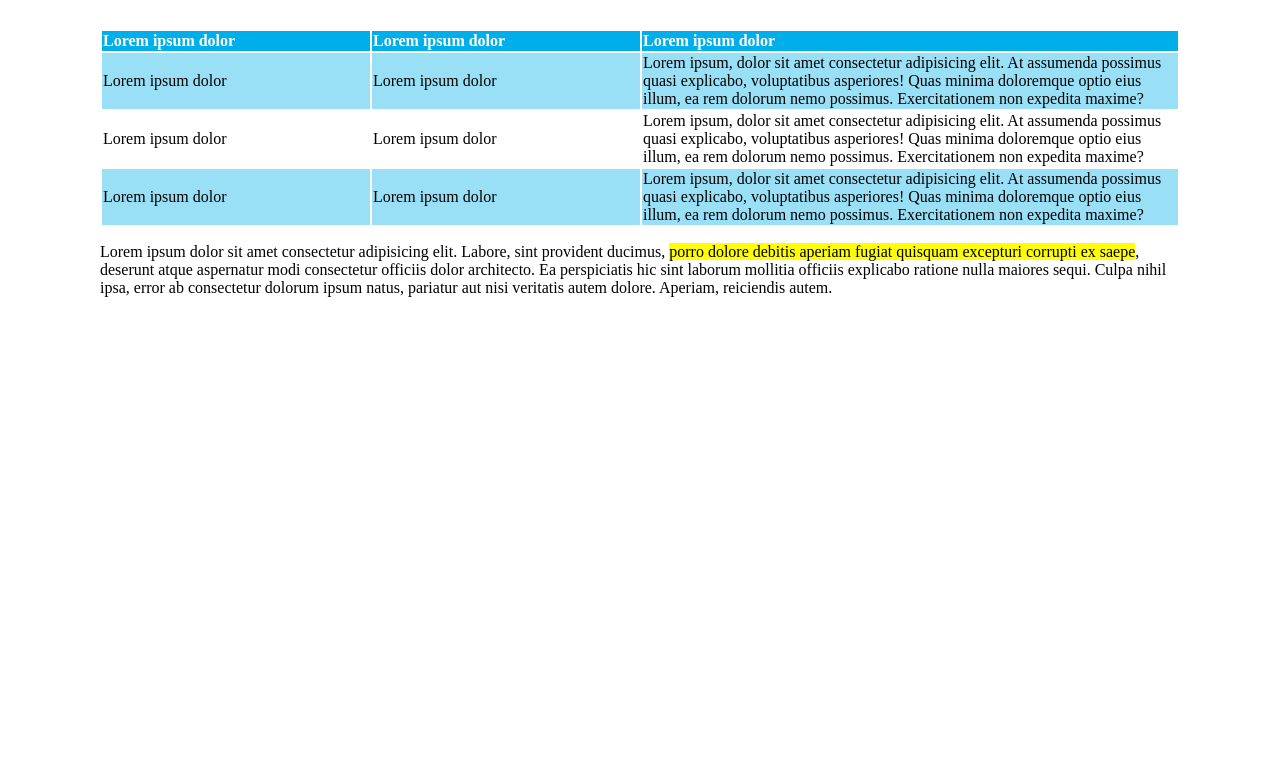
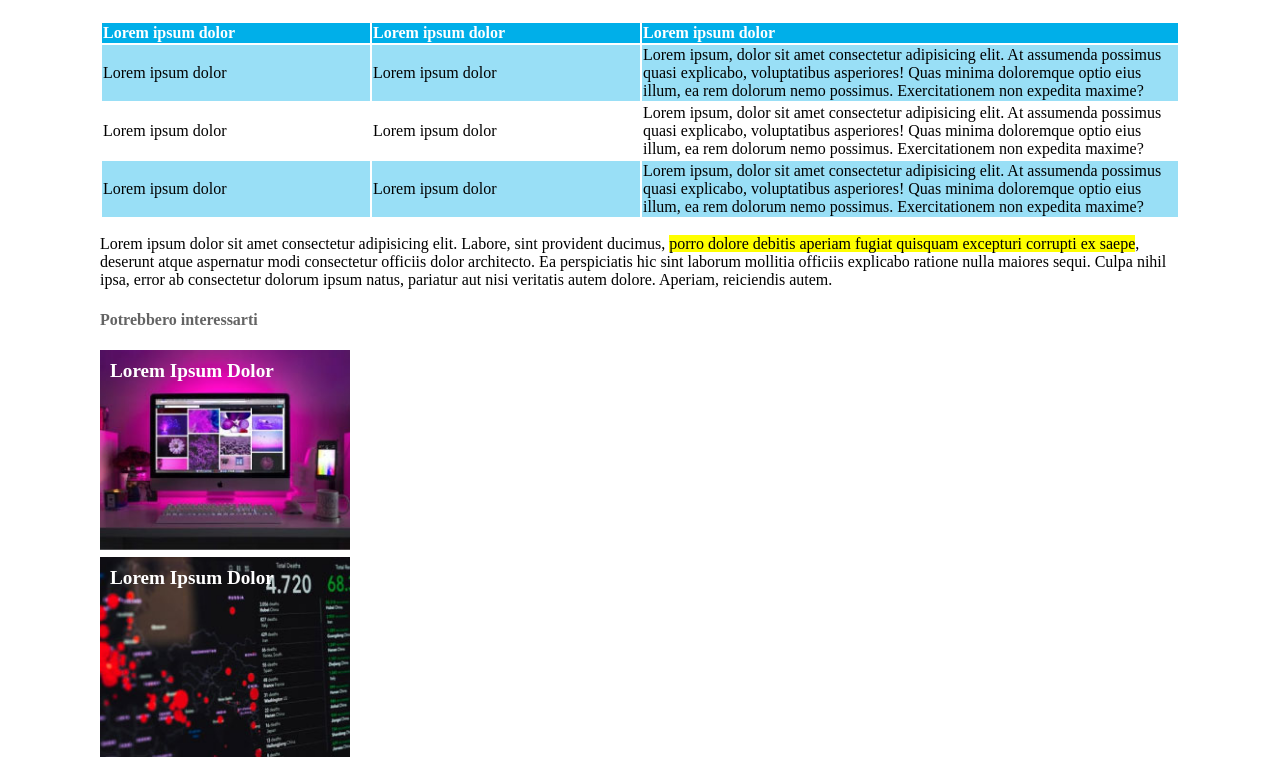
Before and after one commit to PasquiFra/html-css-booleaner, a plain HTML site: page index.html in a window 1280 px wide. Shown: the part 822-1586 px from the top of the page. Before the commit the page ends 1135 px from the top, so only its background shows below. Drawn offline with Linux system fonts and the light colour scheme.

Commit message:
footer completed

```diff
--- a/index.html
+++ b/index.html
@@ -78,7 +78,15 @@
                 Ea perspiciatis hic sint laborum mollitia officiis explicabo ratione nulla maiores sequi. Culpa nihil ipsa, error ab consectetur dolorum ipsum natus, pariatur aut nisi veritatis autem dolore. Aperiam, reiciendis autem.</p>
         </main>
 
+        <footer>
 
+            <h4>Potrebbero interessarti</h4>
+            <div class="related-articles">
+                <div id="monitor">Lorem Ipsum Dolor</div>
+                <div id="graph">Lorem Ipsum Dolor</div>
+            </div>
+
+        </footer>
 
 
     </div>
--- a/style/style.css
+++ b/style/style.css
@@ -43,7 +43,8 @@ address {
 }
 
 #pub-date {
-    margin-top: 5px;
+    margin-top: 3px;
+    font-size: 11px;
 }
 
 .the-booleaner-link {
@@ -63,7 +64,7 @@ address>div {
     background-color:yellow;
 }
 
-    /*table*/
+    /*list*/
 ul {
     padding: 16px;
 }
@@ -89,3 +90,27 @@ tr {
 td, th {
     border-color: rgb(0, 0, 0);
 }
+
+/*FOOTER*/
+footer>h4 {
+    color: rgb(100, 100, 100);
+}
+#monitor, #graph {
+    margin-bottom: 7px;
+    width: 230px;
+    height: 180px;
+    color: #fff;
+    font-weight: bold;
+    font-size: larger;
+    padding: 10px;
+}
+#monitor {
+    background-image: url(.././img/monitor.jpg);
+    background-size: cover;
+    background-position: center;
+}
+#graph {
+    background-image: url(.././img/graph.jpg);
+    background-size: cover;
+    background-position: center;
+}
```
